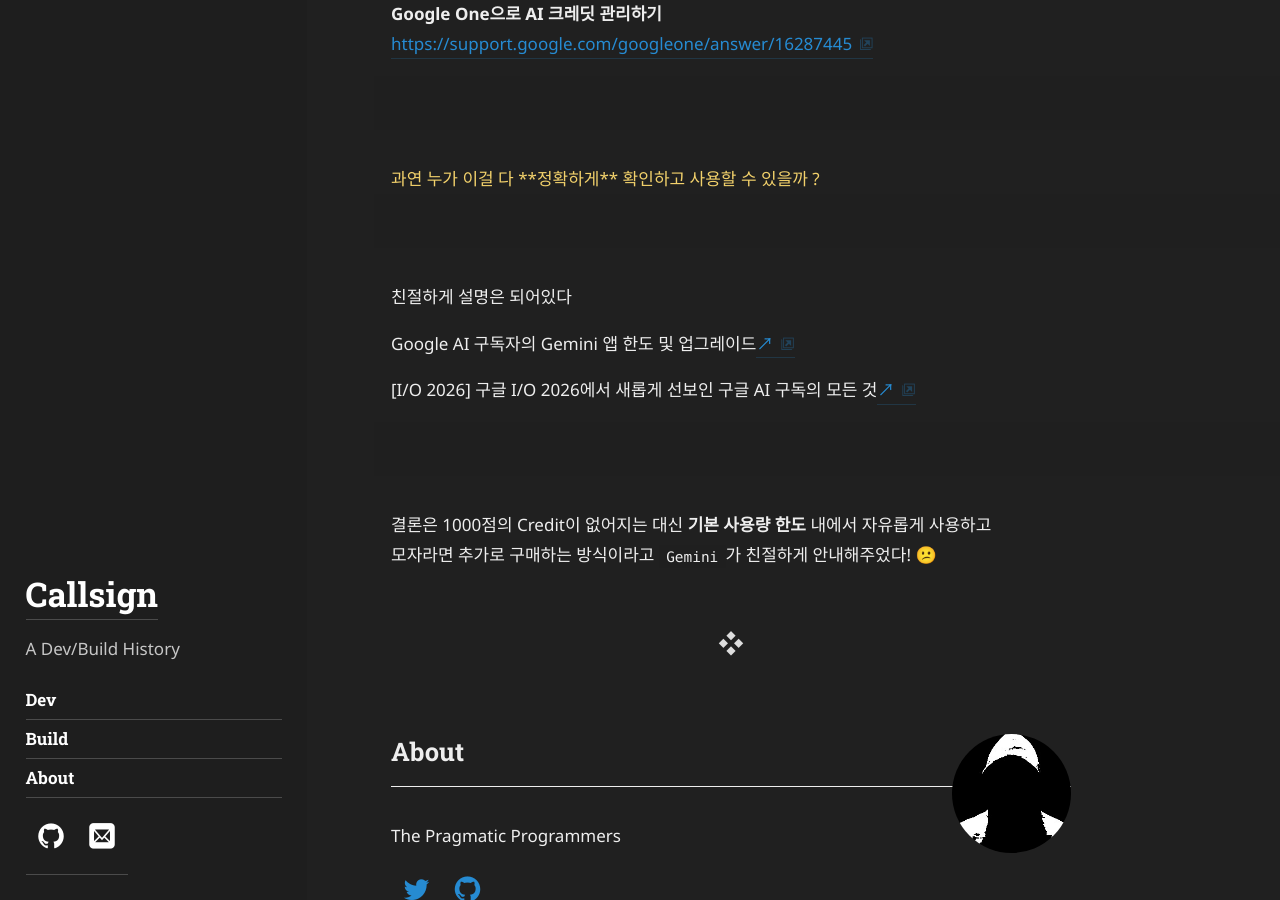
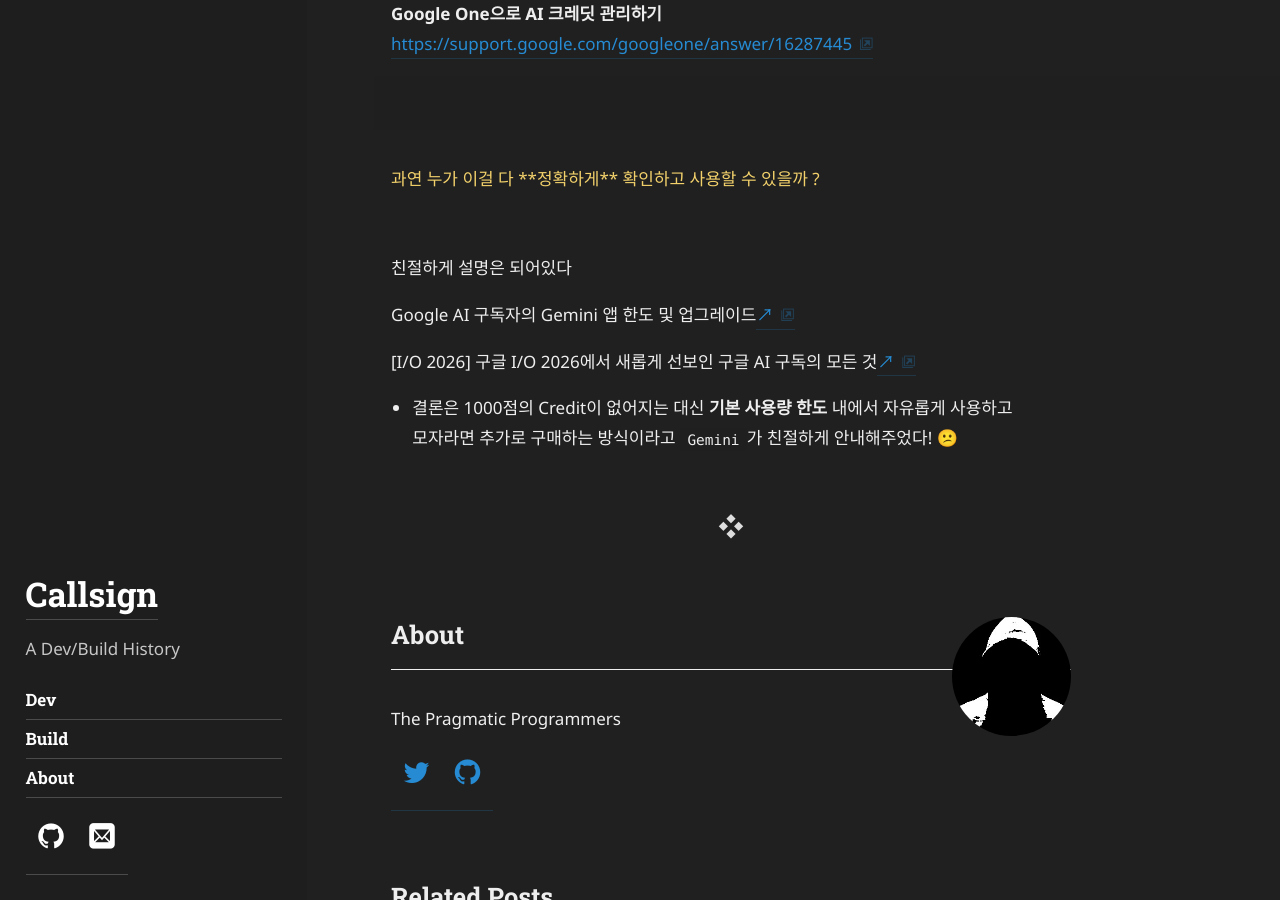
Before and after one commit to callsign88/callsign88.github.io, a Jekyll site: the page built from _posts/2026-05-26-Post-AIPro.md, in a window 1280 px wide and 900 px high, scrolled down 2830 px. Built offline with Jekyll 4.4.1, drawn with Linux system fonts in a browser that asks for light colours; some web fonts are replaced.

Commit message:
Update post content

```diff
--- a/_posts/2026-05-26-Post-AIPro.md
+++ b/_posts/2026-05-26-Post-AIPro.md
@@ -80,17 +80,14 @@
 
 ~~~
 <sapn style="color:#f2d16b;">과연 누가 이걸 다 **정확하게**   확인하고 사용할 수 있을까 ? </sapn>
-~~~yml
-
-~~~
+<br>
+<br>
 친절하게 설명은 되어있다
 
 Google AI 구독자의 Gemini 앱 한도 및 업그레이드[↗](https://support.google.com/gemini/answer/16275805?hl=ko)
 
 
 [I/O 2026] 구글 I/O 2026에서 새롭게 선보인 구글 AI 구독의 모든 것[↗](https://blog.google/intl/ko-kr/company-news/technology/google-ai-subscriptions-kr/)
-~~~yml
+<br>
 
-~~~
-결론은 1000점의 Credit이 없어지는 대신 **기본 사용량 한도** 내에서 자유롭게 사용하고<br>
-모자라면 추가로 구매하는 방식이라고 `Gemini`가 친절하게 안내해주었다! 😕
+* 결론은 1000점의 Credit이 없어지는 대신 **기본 사용량 한도** 내에서 자유롭게 사용하고<br> 모자라면 추가로 구매하는 방식이라고 `Gemini`가 친절하게 안내해주었다! 😕
```
